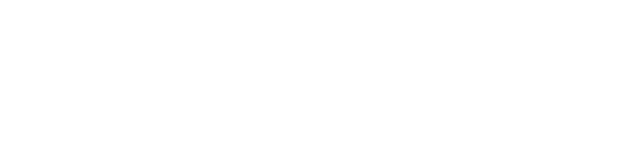
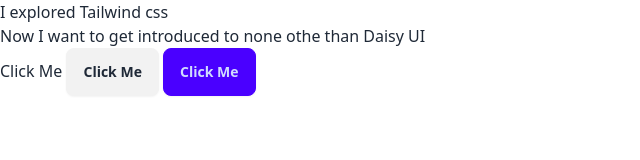
Before and after one commit to mahidulkabir/Intro-to-daisy-ui-1.0, a plain HTML site: page index.html in a window 1280 px wide. Shown: the whole page, without its empty margins (0-640 px from the left). Drawn offline with nearby package versions, Linux system fonts and the light colour scheme.

Commit message:
added some thing

```diff
--- a/index.html
+++ b/index.html
@@ -3,13 +3,21 @@
 <head>
     <meta charset="UTF-8">
     <meta name="viewport" content="width=device-width, initial-scale=1.0">
+    <link href="https://cdn.jsdelivr.net/npm/daisyui@4.12.14/dist/full.min.css" rel="stylesheet" type="text/css" />
+<script src="https://cdn.tailwindcss.com"></script>
     <title>Daisy UI introduction
 
     </title>
 </head>
 <body>
     <header></header>
-    <main></main>
-    <footer></footer>
+    <main>
+        <h1>I explored Tailwind css</h1>
+        <p>Now I want to get introduced to none othe than Daisy UI</p>
+        <button> Click Me </button>
+        <button class="btn "> Click Me </button>
+        <button class="btn btn-primary"> Click Me </button>
+    </main>
+    <footer> </footer>
 </body>
 </html>
```
